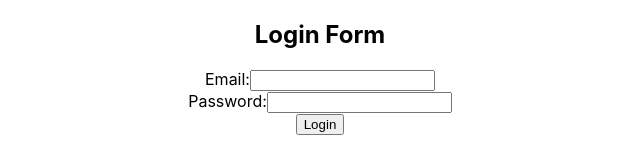
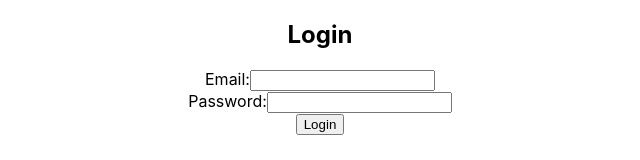
Before and after one commit to faisalakb/Capstone-Front-End, a React (Create React App) app: page / in a window 1280 px wide. Shown: the top 160 px of the page, without its empty margins (320-960 px from the left). Built offline with nearby package versions, Linux system fonts and the light colour scheme.

Commit message:
FIX LOGIN HEADER

```diff
--- a/src/features/user/components/loginUser.js
+++ b/src/features/user/components/loginUser.js
@@ -29,7 +29,7 @@ const LoginForm = () => {
 
   return (
     <div>
-      <h2>Login Form</h2>
+      <h2>Login</h2>
       <form onSubmit={handleSubmit}>
         <div>
           <label htmlFor="email">
```
